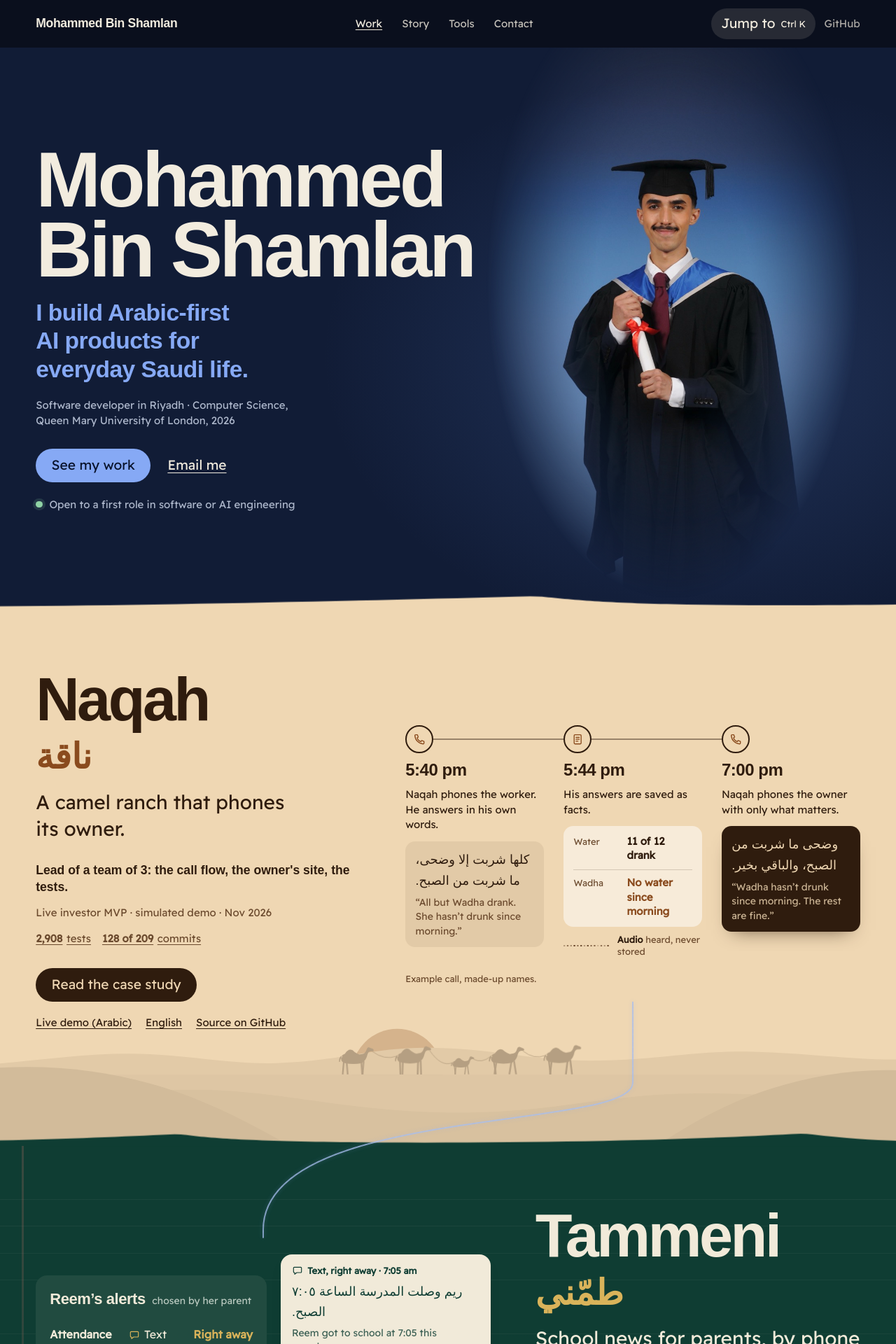
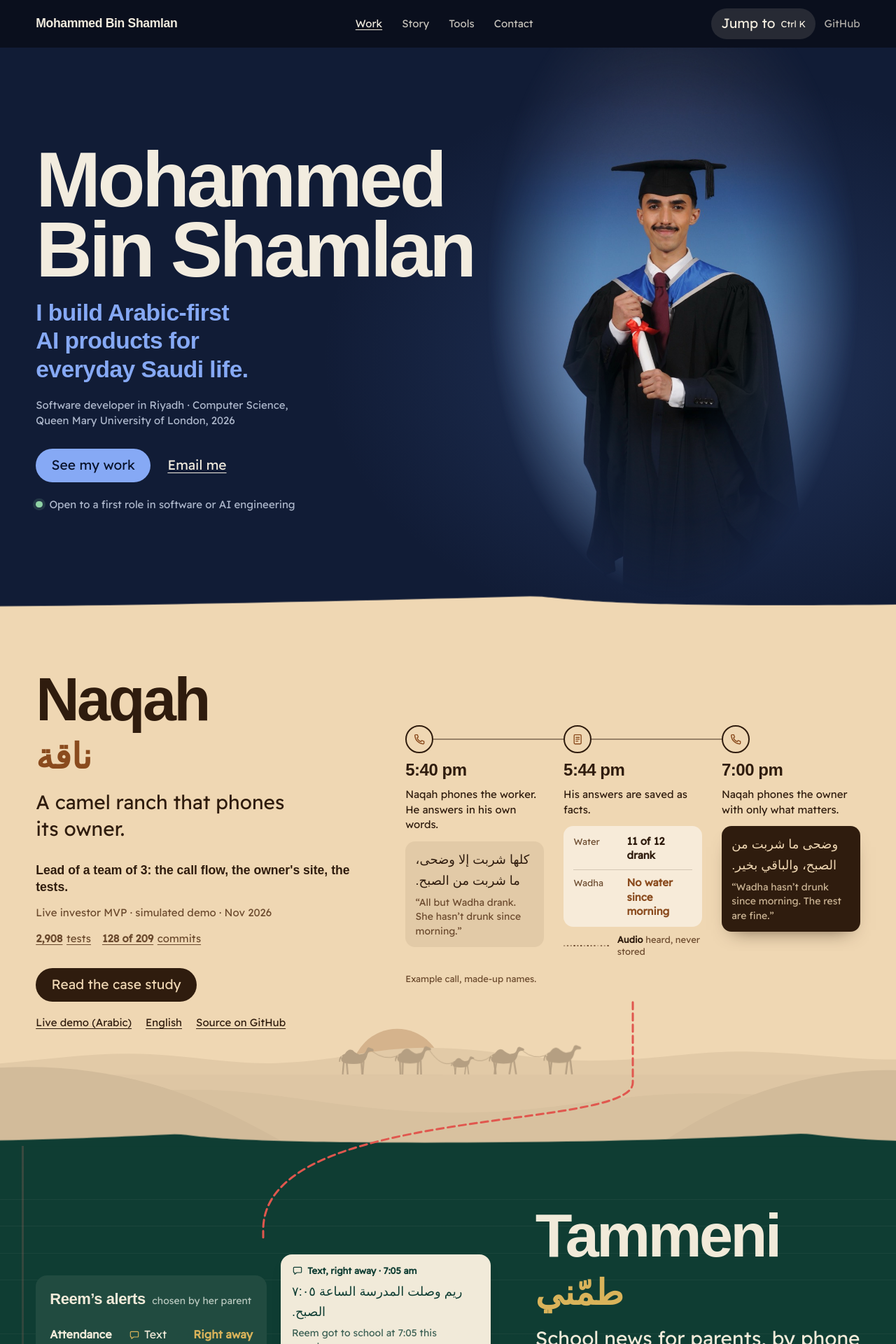
Before and after one commit to mobinshamlan/mohammed-portfolio, a Next.js app: page / in a window 1280 px wide. Shown: the top 1920 px of the page at 70% size. Built offline with nearby package versions, Linux system fonts and the light colour scheme; a web font is replaced by a local one.

Commit message:
Sew the projects together with a red Sadu thread
The flow line becomes a stitched thread in the graduation ribbon's red,
led by a small Sadu diamond, so it belongs to this page.

Co-Authored-By: Claude Opus 5.5 <noreply@anthropic.com>

```diff
--- a/src/app/(portfolio)/styles/work.css
+++ b/src/app/(portfolio)/styles/work.css
@@ -400,21 +400,29 @@
 }
 
 .vb-flow-ghost {
-  stroke: rgba(242, 236, 223, 0.14);
+  stroke: rgba(242, 236, 223, 0.12);
   stroke-width: 1.5;
-  stroke-dasharray: 2 7;
+  stroke-dasharray: 1 9;
 }
 
+/* Short even stitches, like a seam sewn through each chapter. */
+/* Red as the ribbon on the degree scroll: the one thread that runs through all of it. */
 .vb-flow-line {
-  stroke: color-mix(in srgb, var(--ember) 70%, #f2ecdf);
-  stroke-width: 2;
-  opacity: 0.75;
-  filter: drop-shadow(0 0 3px rgba(134, 169, 245, 0.35));
+  stroke: var(--ribbon);
+  stroke-width: 3;
+  stroke-dasharray: 10 6;
 }
 
+.vb-flow-reveal {
+  stroke: #fff;
+  stroke-width: 12;
+}
+
+/* The needle: a small Sadu diamond. */
 .vb-flow-head {
-  fill: #f2ecdf;
-  filter: drop-shadow(0 0 8px rgba(134, 169, 245, 0.9));
+  fill: var(--ribbon);
+  stroke: #f2ecdf;
+  stroke-width: 1.5;
   transition: opacity 200ms ease;
 }
 
--- a/src/components/portfolio/flow-line.tsx
+++ b/src/components/portfolio/flow-line.tsx
@@ -3,14 +3,16 @@
 import { useEffect, useRef, useState } from "react";
 
 /**
- * One line through the Work chapter: it leaves the foot of each product's
- * picture, crosses the seam between chapters and enters the next picture,
- * drawing itself as the page scrolls. Decorative; wide screens only.
+ * One stitched thread through the Work chapter, like the seam of a Sadu
+ * weave, in the red of the graduation ribbon: it leaves the foot of each
+ * product's picture and crosses into the next, sewing itself as the page
+ * scrolls, led by a small Sadu diamond. Decorative; wide screens only.
  */
 export function FlowLine() {
   const svg = useRef<SVGSVGElement>(null);
   const path = useRef<SVGPathElement>(null);
-  const head = useRef<SVGCircleElement>(null);
+  const reveal = useRef<SVGPathElement>(null);
+  const head = useRef<SVGRectElement>(null);
   const [shape, setShape] = useState<{ d: string; w: number; h: number } | null>(null);
 
   // Build the path from where the pictures actually sit.
@@ -55,7 +57,8 @@ export function FlowLine() {
       const last = points[points.length - 1];
       d += ` M ${last.exit.x} ${last.exit.y} L ${last.exit.x} ${last.seam - 40}`;
       d = d.trim();
-      setShape({ d, w: box.width, h: work.offsetHeight });
+      const height = work.offsetHeight;
+      setShape({ d, w: box.width, h: height });
     }
 
     build();
@@ -70,7 +73,7 @@ export function FlowLine() {
 
   // Draw it up to the point level with the lower part of the screen.
   useEffect(() => {
-    const line = path.current;
+    const line = reveal.current;
     const dot = head.current;
     const frame = svg.current;
     if (!shape || !line || !dot || !frame) return;
@@ -104,8 +107,7 @@ export function FlowLine() {
       }
       line.style.strokeDashoffset = `${total - len}`;
       const p = line.getPointAtLength(len);
-      dot.setAttribute("cx", `${p.x}`);
-      dot.setAttribute("cy", `${p.y}`);
+      dot.setAttribute("transform", `translate(${p.x} ${p.y}) rotate(45)`);
       dot.style.opacity = len > 0 && len < total - 12 ? "1" : "0";
     }
     function onScroll() {
@@ -130,9 +132,14 @@ export function FlowLine() {
       aria-hidden="true"
       focusable="false"
     >
+      <defs>
+        <mask id="vb-flow-mask" maskUnits="userSpaceOnUse" x="0" y="0" width={shape.w} height={shape.h}>
+          <path ref={reveal} d={shape.d} className="vb-flow-reveal" />
+        </mask>
+      </defs>
       <path d={shape.d} className="vb-flow-ghost" />
-      <path ref={path} d={shape.d} className="vb-flow-line" />
-      <circle ref={head} r="6" className="vb-flow-head" />
+      <path ref={path} d={shape.d} className="vb-flow-line" mask="url(#vb-flow-mask)" />
+      <rect ref={head} x="-5" y="-5" width="10" height="10" className="vb-flow-head" />
     </svg>
   );
 }
```
